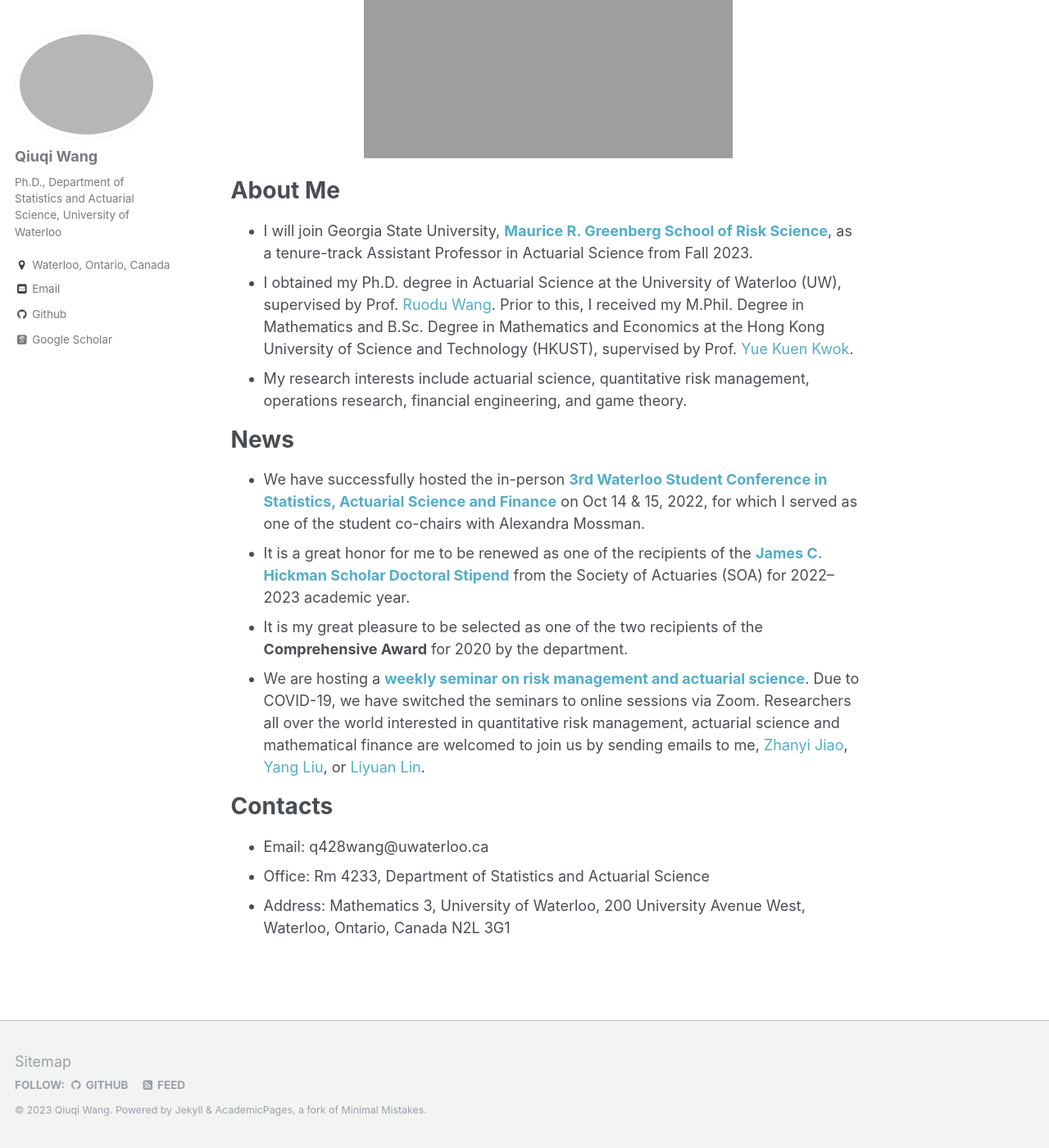
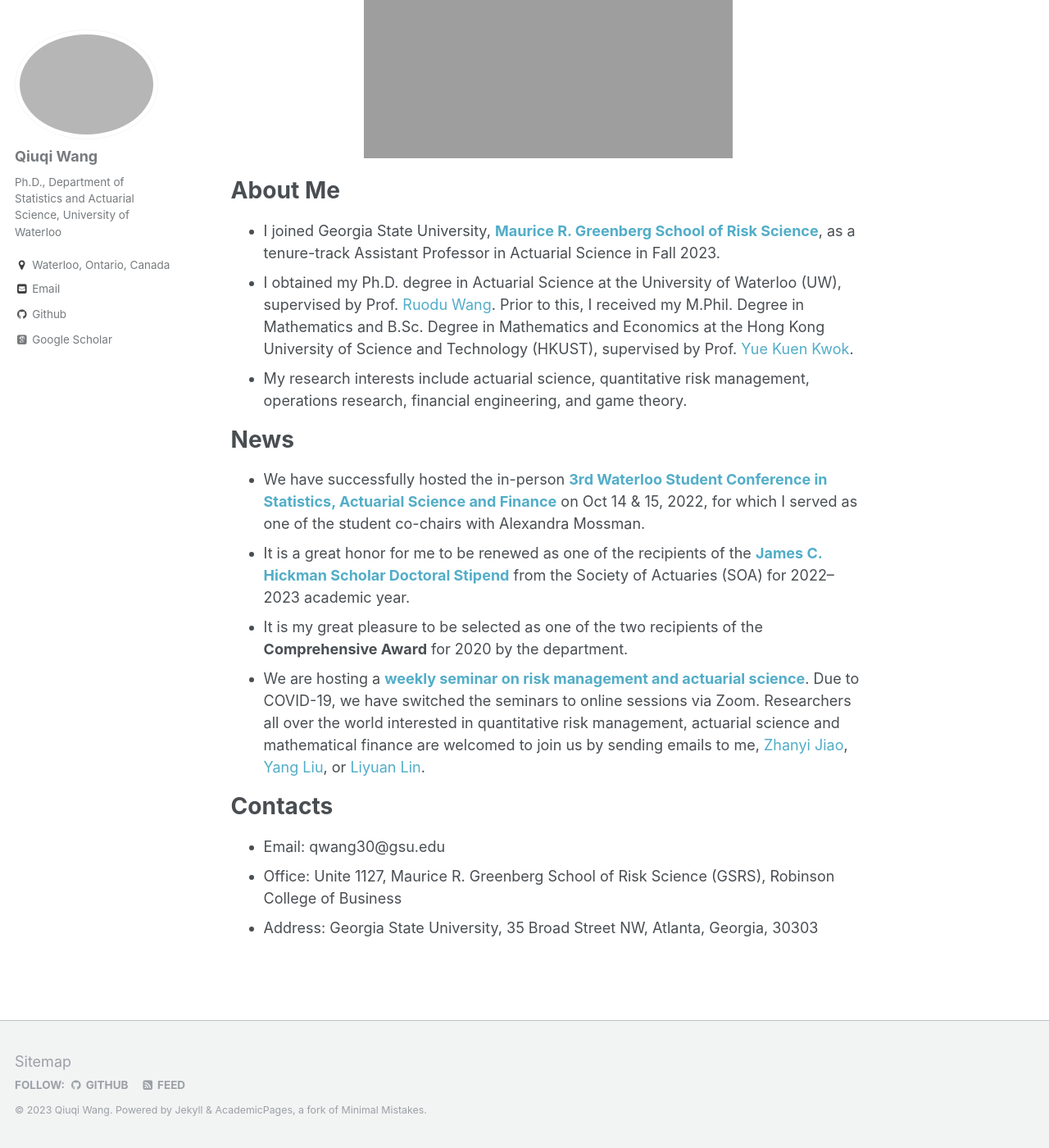
Before and after one commit to qwangan/qwangan.github.io, a Jekyll site: the page built from _pages/about.md, in a window 1280 px wide and 1400 px high, scrolled down 277 px. Shown: the whole window at 82% size. Built offline with Jekyll 4.4.1, drawn with Linux system fonts in a browser that asks for light colours; some web fonts are replaced.

Commit message:
Update about.md

```diff
--- a/_pages/about.md
+++ b/_pages/about.md
@@ -13,7 +13,7 @@ redirect_from:
 </p>
 
 # About Me
-* I will join Georgia State University, **[Maurice R. Greenberg School of Risk Science](https://robinson.gsu.edu/academic-departments/risk-management-and-insurance/)**, as a tenure-track Assistant Professor in Actuarial Science from Fall 2023.
+* I joined Georgia State University, **[Maurice R. Greenberg School of Risk Science]([https://robinson.gsu.edu/academic-departments/risk-management-and-insurance/](https://robinson.gsu.edu/academic-departments/risk-science/))**, as a tenure-track Assistant Professor in Actuarial Science in Fall 2023.
 * I obtained my Ph.D. degree in Actuarial Science at the University of Waterloo (UW), supervised by Prof. [Ruodu Wang](http://sas.uwaterloo.ca/~wang/). Prior to this, I received my M.Phil. Degree in Mathematics and B.Sc. Degree in Mathematics and Economics at the Hong Kong University of Science and Technology (HKUST), supervised by Prof. [Yue Kuen Kwok](https://www.math.ust.hk/~maykwok/).
 * My research interests include actuarial science, quantitative risk management, operations research, financial engineering, and game theory.
 
@@ -24,6 +24,6 @@ redirect_from:
 * We are hosting a **[weekly seminar on risk management and actuarial science](https://yang-liu16.github.io/seminar/)**. Due to COVID-19, we have switched the seminars to online sessions via Zoom. Researchers all over the world interested in quantitative risk management, actuarial science and mathematical finance are welcomed to join us by sending emails to me, [Zhanyi Jiao](mailto:z27jiao@uwaterloo.ca), [Yang Liu](https://yang-liu16.github.io/), or [Liyuan Lin](https://liyuan-lin.github.io/Liyuan/).
 
 # Contacts
-* Email: q428wang@uwaterloo.ca
-* Office: Rm 4233, Department of Statistics and Actuarial Science
-* Address: Mathematics 3, University of Waterloo, 200 University Avenue West, Waterloo, Ontario, Canada N2L 3G1
+* Email: qwang30@gsu.edu
+* Office: Unite 1127, Maurice R. Greenberg School of Risk Science (GSRS), Robinson College of Business
+* Address: Georgia State University, 35 Broad Street NW, Atlanta, Georgia, 30303
```
